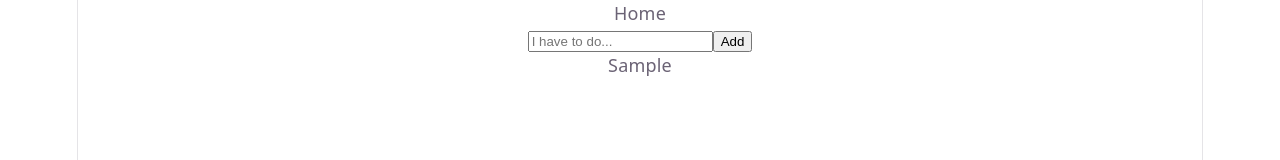
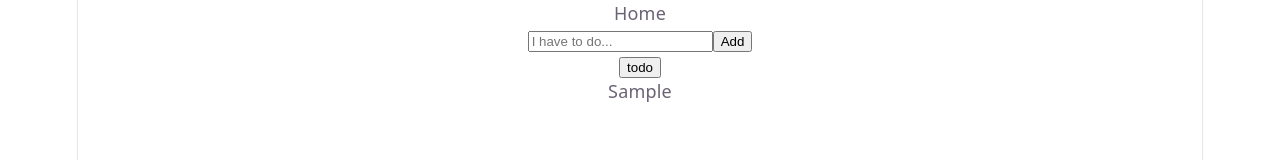
Before and after one commit to FrederikKristensen/todo-planner, a React (Vite) app: page / in a window 1280 px wide. Both pictures are taken after typing "Sample" into the empty fields and a click on the button "Add". Shown: the top 160 px of the page. Built offline with nearby package versions, Linux system fonts and the light colour scheme.

Commit message:
Check btn function implemented

```diff
--- a/src/components/TaskCard.tsx
+++ b/src/components/TaskCard.tsx
@@ -1,10 +1,19 @@
+import { useState } from 'react';
+
 interface TaskCardProps {
   task: string;
 }
 
 const TaskCard = ({ task }: TaskCardProps) => {
+  const [checked, setChecked] = useState(false);
+
+  const toggleCheck = () => {
+    setChecked((prev) => !prev);
+  };
+
   return (
     <div>
+      <button onClick={toggleCheck}>{checked ? 'Done' : 'todo'}</button>
       <p>{task}</p>
     </div>
   );
```
